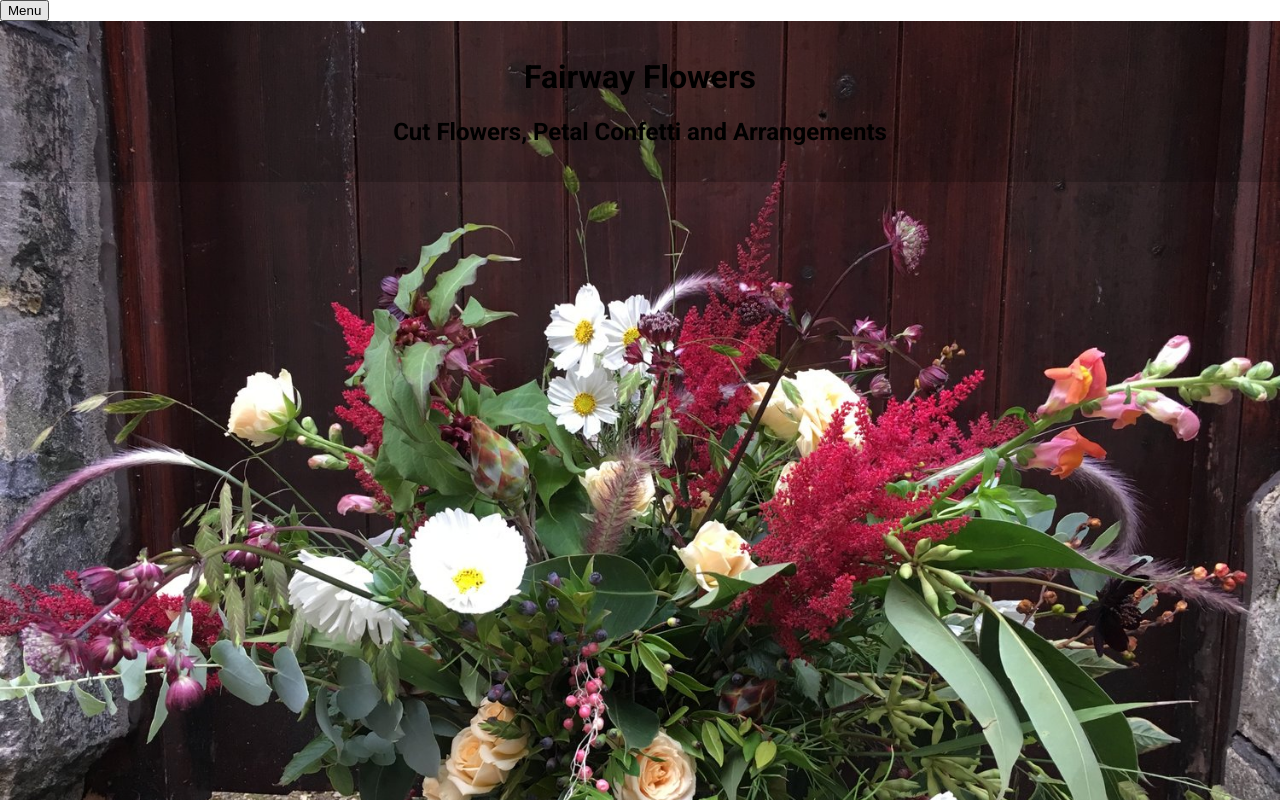
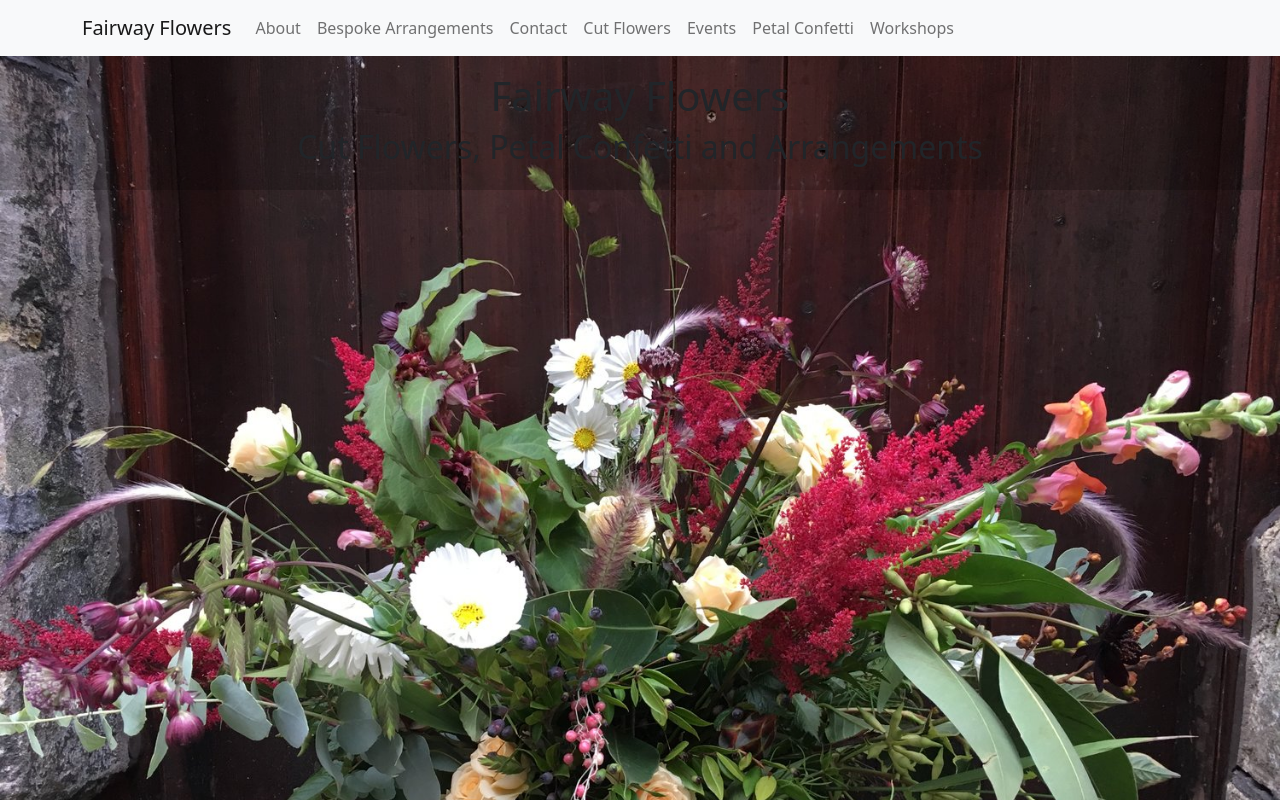
Before and after one commit to fairwayflowers/fairwayflowers.github.io, a Next.js app in the folder src/: page / in a window 1280 px wide. Shown: the top 800 px of the page. Built offline with nearby package versions, Linux system fonts and the light colour scheme.

Commit message:
Added: Bootstrap, and a bootstrap header

```diff
--- a/src/components/header.tsx
+++ b/src/components/header.tsx
@@ -1,7 +1,7 @@
-import Head from "next/head";
 import Link from "next/link";
 import { useRouter } from 'next/router'
 import React from "react";
+import { Nav, Navbar, Container } from "react-bootstrap"
 
 
 interface NavigationPage {
@@ -14,7 +14,6 @@
   { path: "/contact", text: "Contact" },
   { path: "/cut-flowers", text: "Cut Flowers" },
   { path: "/events", text: "Events" },
-  { path: "/", text: "Home" },
   { path: "/petal-confetti", text: "Petal Confetti" },
   { path: "/workshops", text: "Workshops" }
 ]
@@ -24,50 +23,29 @@
 export default function Header() {
   const router = useRouter();
   const currentPage = router.pathname;
-
-  const [open, setOpen] = React.useState(false);
-  const handleDrawerOpen = () => {
-    setOpen(true);
-  };
-
-  const handleDrawerClose = () => {
-    setOpen(false);
-  };
   return (
-    <>
-      <div>
-        <button
-          color="inherit"
-          aria-label="open drawer"
-          onClick={handleDrawerOpen}
-        >
-          Menu
-        </button>
-      </div>
-      {open &&
-        <div>
-          <div>
-            <button onClick={handleDrawerClose}>
-              Close
-            </button>
-          </div>
-          <hr/>
-
-          <ul>
-            {NavigationPages.map((navlink, i) => navigationLink(currentPage, navlink, i))}
-          </ul>
-        </div>
-      }
-    </>
+        <Navbar collapseOnSelect expand="lg" bg="light" variant="light">
+          <Container>
+            <Navbar.Brand href="/">
+                Fairway Flowers
+            </Navbar.Brand>
+            <Navbar.Toggle aria-controls="responsive-navbar-nav" />
+            <Navbar.Collapse id="responsive-navbar-nav">
+              <Nav className="me-auto">
+                {NavigationPages.map((navlink, i) => navigationLink(currentPage, navlink, i))}
+              </Nav>
+            </Navbar.Collapse>
+          </Container>
+        </Navbar>
   )
 }
 
 function navigationLink(currentPage: string, navlink: NavigationPage, key: number) {
   return (
-    <Link key={key} href={navlink.path}>
-      <li style={(currentPage == navlink.path) ? { backgroundColor: "rgba(0,0,0,0.1)" } : undefined}>
-        <a>{navlink.text}</a>
-      </li>
-    </Link>
+        <Nav.Item>
+          <Nav.Link className={(currentPage == navlink.path) ? "active" : ""} href={navlink.path}>
+            {navlink.text}
+          </Nav.Link>
+        </Nav.Item>
   )
 }
--- a/src/components/layout/layout.tsx
+++ b/src/components/layout/layout.tsx
@@ -1,9 +1,10 @@
 import * as React from 'react'
+import 'bootstrap/dist/css/bootstrap.css'
 import Head from 'next/head'
 import Header from '../header'
 
 export const Layout: React.FunctionComponent = props =>
-  <div id="layout">
+  <>
     <Head>
       <link rel="icon" href="/favicon.ico" />
       <link rel="stylesheet" href="https://fonts.googleapis.com/css?family=Roboto:300,400,500,700&display=swap" />
@@ -14,4 +15,4 @@
     <main>
       {props.children ?? <></>}
     </main>
-  </div>
+  </>
--- a/src/package.json
+++ b/src/package.json
@@ -9,8 +9,10 @@
     "lint": "next lint"
   },
   "dependencies": {
+    "bootstrap": "^5.0.0-beta3",
     "next": "11.0.1",
     "react": "17.0.2",
+    "react-bootstrap": "^1.6.1",
     "react-dom": "17.0.2"
   },
   "devDependencies": {
```
Also changed, not shown: 1 other file (tests, documents, lock files or other folders).
